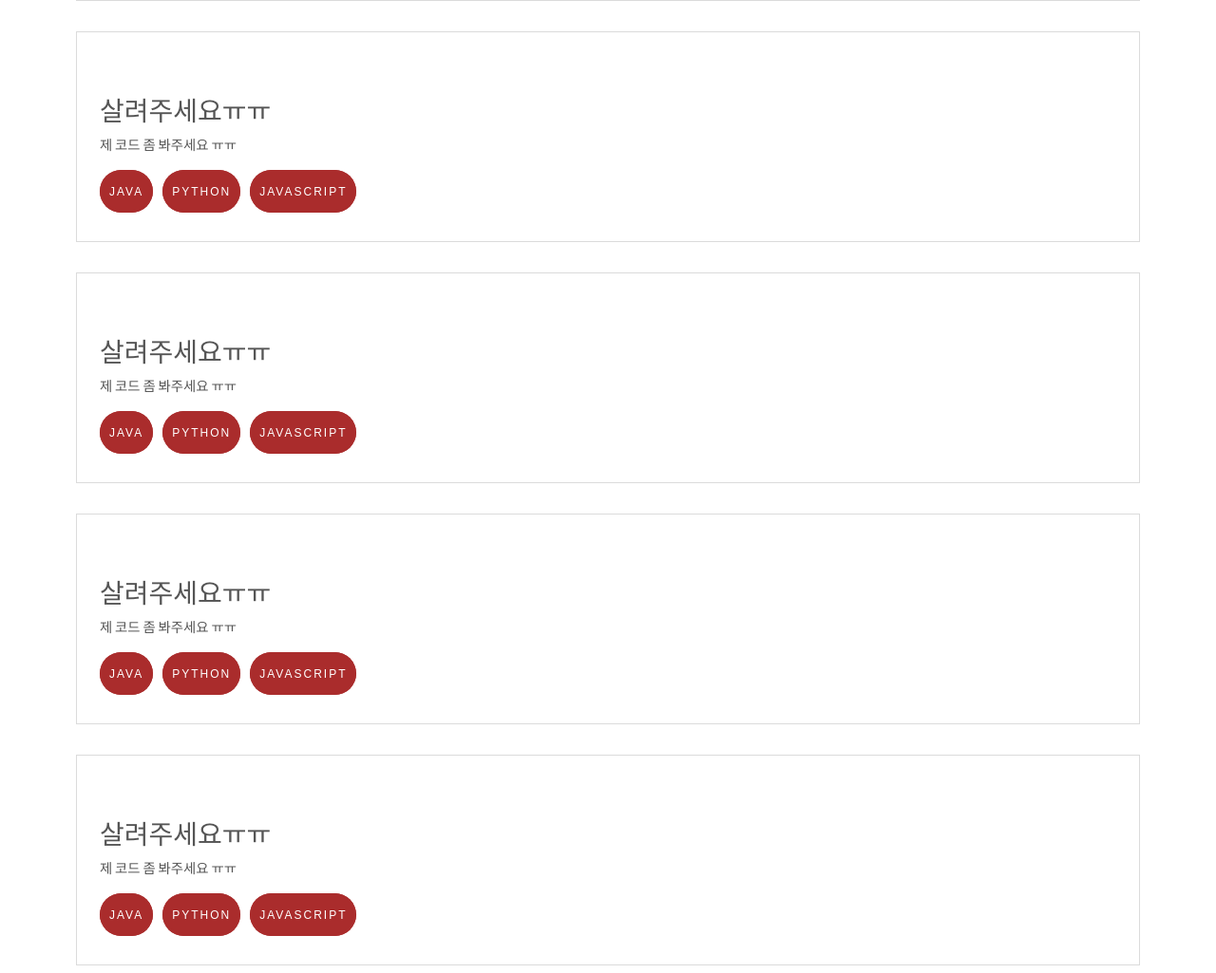
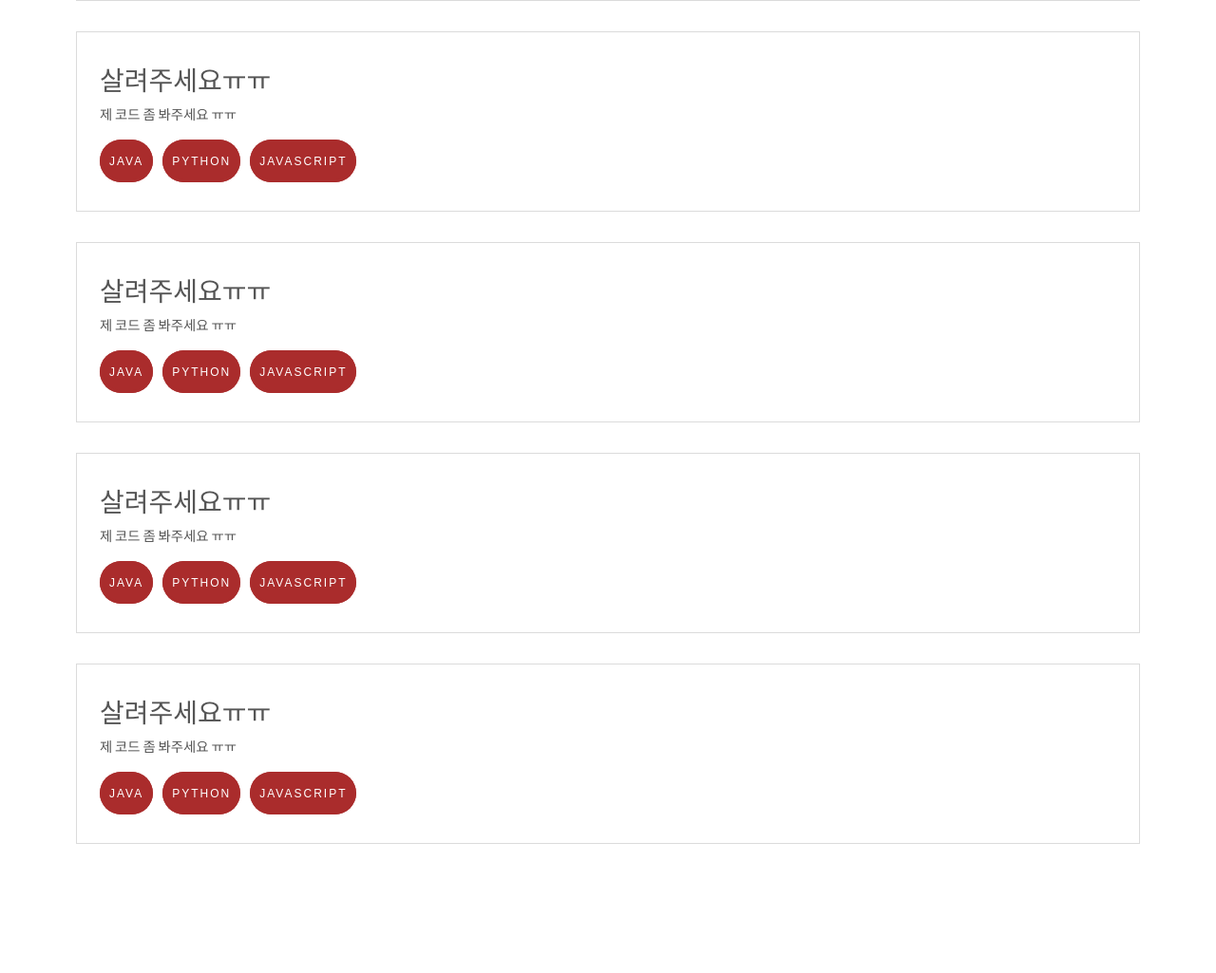
Before and after one commit to keyy1315/final-css, a website: page projection/code-review.html in a window 1280 px wide. Shown: the part 739-1764 px from the top of the page at 95% size. Drawn offline with Linux system fonts and the light colour scheme.

Commit message:
code-review : box a tag retouch

```diff
--- a/projection/code-review.html
+++ b/projection/code-review.html
@@ -90,8 +90,8 @@
                 </div>
             </div>
         </a>
-            <div class="box">
-                <p>
+        <a href="/view-code.html" class="box">
+          <div>
               <h3>살려주세요ㅠㅠ</h3>
               <h5>제 코드 좀 봐주세요 ㅠㅠ</h5>
               <div class="button-container">
@@ -99,10 +99,10 @@
                   <button class="button special icon">python</button>
                   <button class="button special icon">javascript</button>
               </div>
-              </p>
           </div>
-              <div class="box">
-                <p>
+      </a>
+      <a href="/view-code.html" class="box">
+        <div>
             <h3>살려주세요ㅠㅠ</h3>
             <h5>제 코드 좀 봐주세요 ㅠㅠ</h5>
             <div class="button-container">
@@ -110,10 +110,9 @@
                 <button class="button special icon">python</button>
                 <button class="button special icon">javascript</button>
             </div>
-              </p>
         </div>
-              <div class="box">
-                <p>
+    </a>              <a href="/view-code.html" class="box">
+      <div>
           <h3>살려주세요ㅠㅠ</h3>
           <h5>제 코드 좀 봐주세요 ㅠㅠ</h5>
           <div class="button-container">
@@ -121,10 +120,10 @@
               <button class="button special icon">python</button>
               <button class="button special icon">javascript</button>
           </div>
-              </p>
       </div>
-              <div class="box">
-                <p>
+  </a>
+  <a href="/view-code.html" class="box">
+    <div>
         <h3>살려주세요ㅠㅠ</h3>
         <h5>제 코드 좀 봐주세요 ㅠㅠ</h5>
         <div class="button-container">
@@ -132,8 +131,8 @@
             <button class="button special icon">python</button>
             <button class="button special icon">javascript</button>
         </div>
-              </p>
     </div>
+</a>
         </div>
     </section>
     <!-- footer -->
```
Lines whose indentation alone changed are shown as unchanged.
